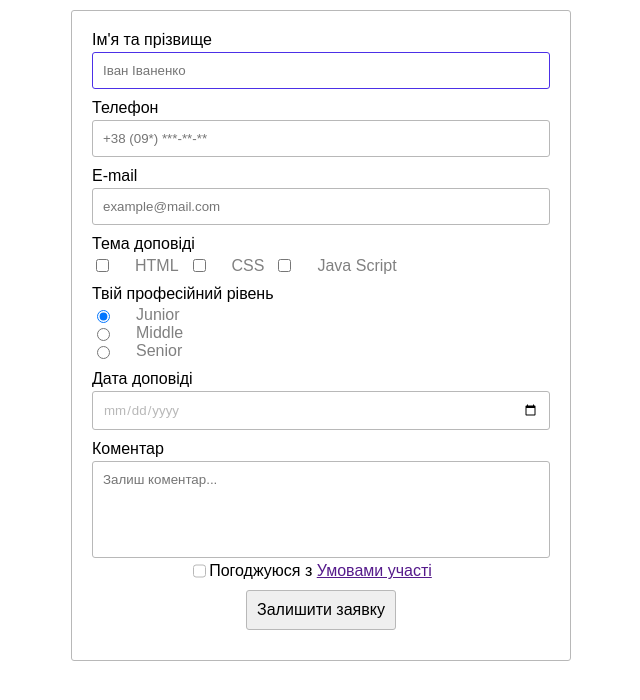
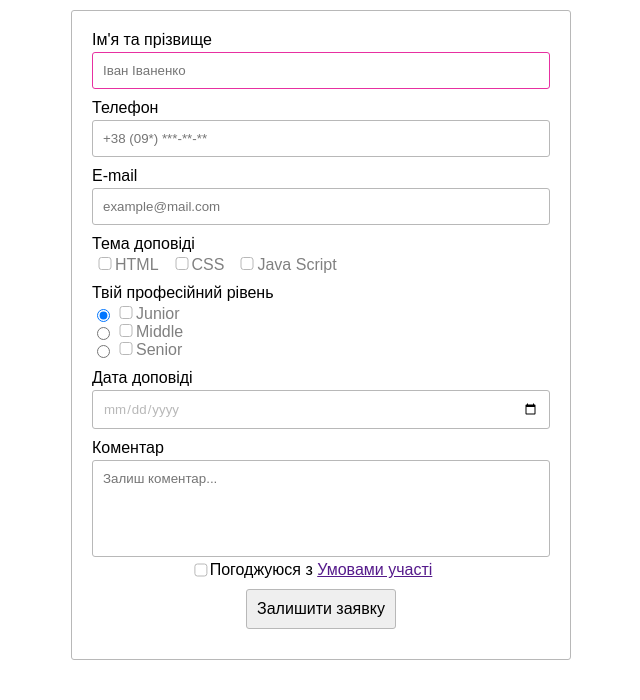
Before and after one commit to nadiakhoptiuk/forms, a plain HTML site: page index.html in a window 1280 px wide. Shown: the whole page, without its empty margins (319-959 px from the left). Drawn offline with Linux system fonts and the light colour scheme.

Commit message:
Adds checkboxes with focus for themes (by :before)

```diff
--- a/css/styles.css
+++ b/css/styles.css
@@ -1,3 +1,7 @@
+:root {
+  --border-color: rgb(231, 48, 161);
+}
+
 * {
   box-sizing: border-box;
 }
@@ -43,6 +47,7 @@
 }
 
 .theme-option {
+  width: ;
   margin-right: 10px;
 }
 
@@ -65,7 +70,7 @@
 }
 
 .input:focus {
-  border-color: rgb(76, 48, 231);
+  border-color: var(--border-color);
   outline: none;
 }
 
@@ -82,13 +87,52 @@
 
 .label.checkbox:checked .option:before,
 .label.radio:checked .option:before {
-  background-color: rgb(76, 48, 231);
+  background-color: var(--border-color);
 }
 
-/* .input-checkbox:focus {
-  border-color: rgb(59, 52, 109);
-  outline: none;
-} */
+.input-checkbox {
+  position: absolute;
+  white-space: nowrap;
+  width: 1px;
+  height: 1px;
+  overflow: hidden;
+  border: 0;
+  padding: 0;
+  clip: rect(0 0 0 0);
+  clip-path: inset(50%);
+  margin: -1px;
+}
+
+.option:before {
+  position: relative;
+  top: 0;
+  left: 0;
+  transform: translate(50%);
+  width: 11px;
+  height: 11px;
+  content: "";
+  display: inline-block;
+  border: 1px solid rgb(184, 184, 184);
+  border-radius: 3px;
+}
+
+.option {
+  position: relative;
+  display: inline-block;
+  cursor: pointer;
+}
+
+.input-checkbox:checked + .option:before {
+  background-image: url("../images/checkbox.svg");
+  background-color: var(--border-color);
+  background-size: contain;
+  background-origin: border-box;
+  border-color: var(--border-color);
+}
+
+.input-checkbox:focus + .option:before {
+  border: 1px solid var(--border-color);
+}
 
 .input.date {
   font-family: inherit;
@@ -107,7 +151,7 @@
 }
 
 .policy-checkbox {
-  /* position: absolute; */
+  position: absolute;
   white-space: nowrap;
   width: 1px;
   height: 1px;
@@ -121,9 +165,8 @@
 
 .policy-label:before {
   position: absolute;
-  left: -16px;
   top: 50%;
-  transform: translateY(-50%);
+  transform: translate(-120%, -50%);
   width: 11px;
   height: 11px;
   content: "";
@@ -135,18 +178,19 @@
 .policy-label {
   position: relative;
   display: inline-block;
+  cursor: pointer;
 }
 
 .policy-checkbox:checked + .policy-label:before {
   background-image: url("../images/checkbox.svg");
-  background-color: rgb(76, 48, 231);
+  background-color: var(--border-color);
   background-size: contain;
   background-origin: border-box;
-  border-color: rgb(76, 48, 231);
+  border-color: var(--border-color);
 }
 
 .policy-checkbox:focus + .policy-label:before {
-  border: 2px solid rgb(76, 48, 231);
+  border: 1px solid var(--border-color);
 }
 
 .button {
```
Also changed, not shown: index.html (+1 -1 lines).
